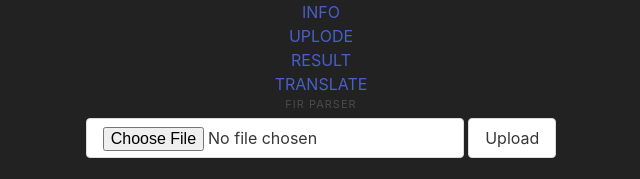
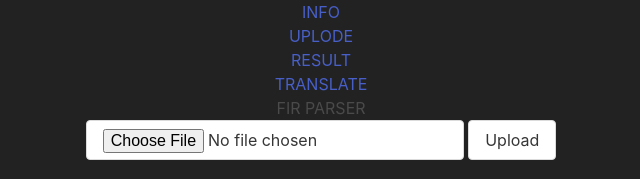
Before and after one commit to shell-raiser/Parsify-WebApp, a website: page views/index.html in a window 1280 px wide. Shown: the top 179 px of the page, 319-959 px from the left. Drawn offline with nearby package versions, Linux system fonts and the light colour scheme.

Commit message:
title class for h1

```diff
--- a/views/index.html
+++ b/views/index.html
@@ -17,7 +17,7 @@
         <li><a href="result.html">RESULT</a></li>
         <li><a href="translate.html">TRANSLATE</a></li>
     </ul>
-    <h1 class="heading">FIR PARSER</h1>
+    <h1 class="Title">FIR PARSER</h1>
     <input class="button" type="file" id="inpFile">
     <button class="button" type="button" id="btnUpload">Upload</button>
     <br>
```
